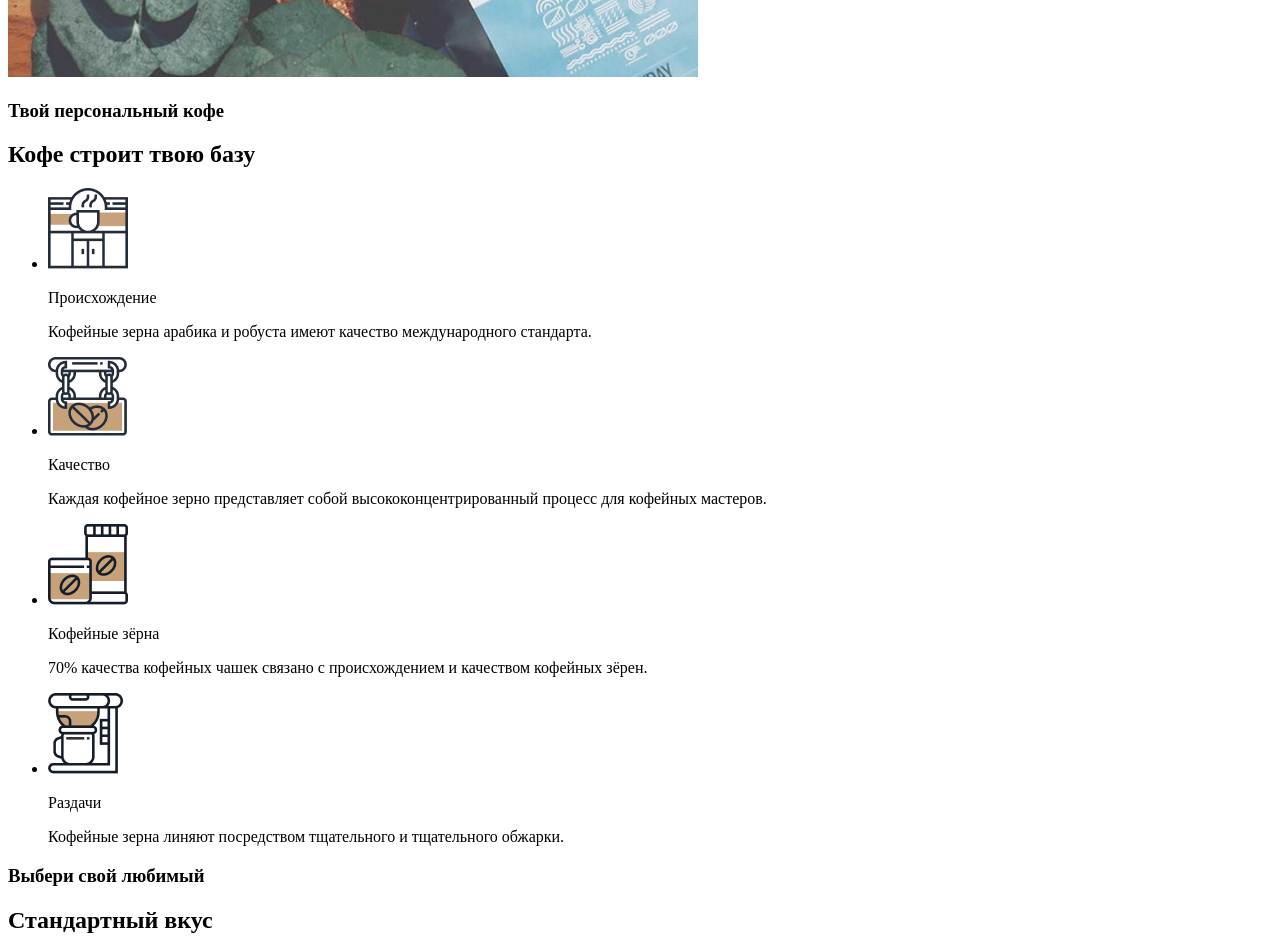
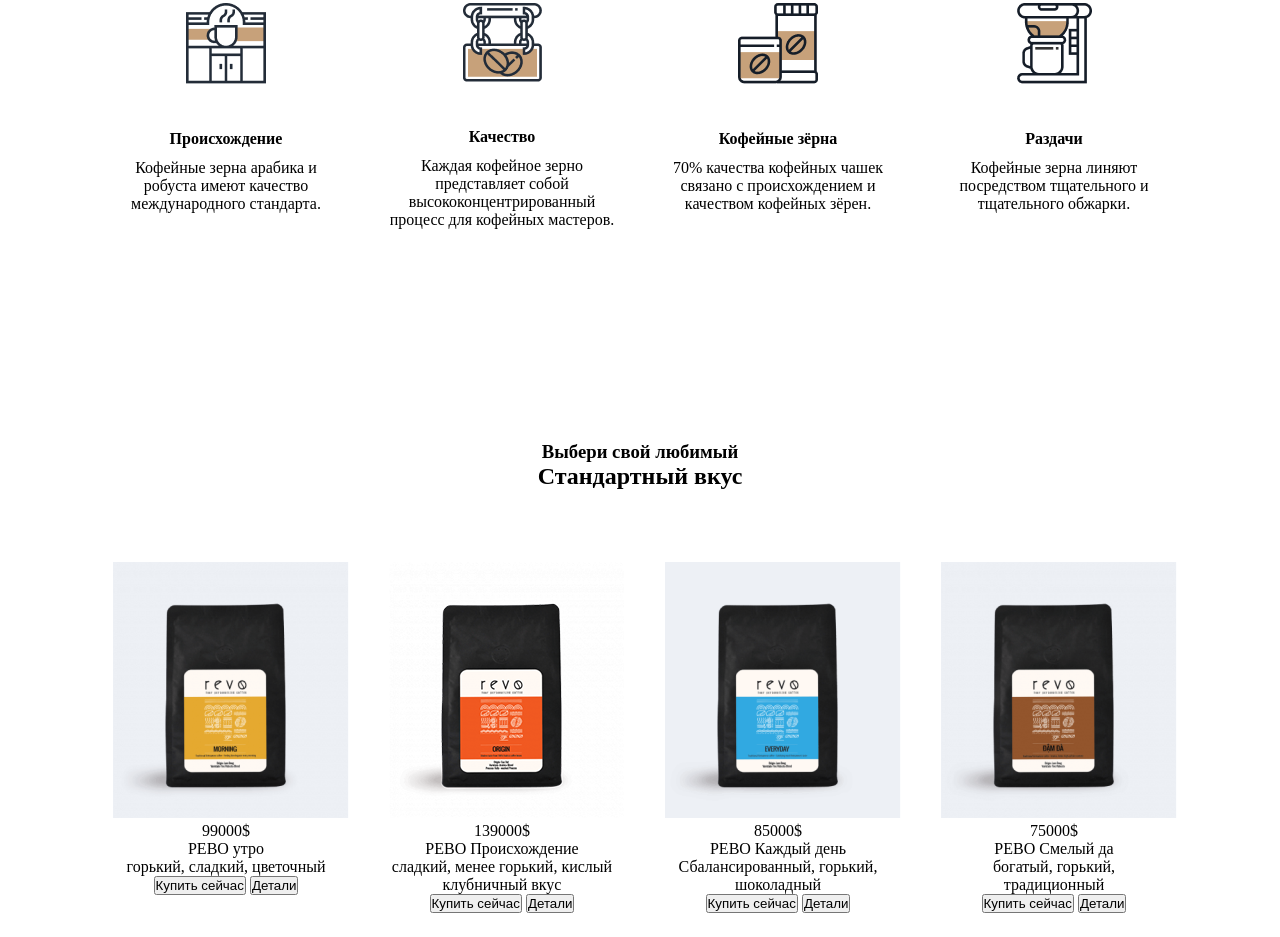
Before and after one commit to ReaperCq/Coffee, a plain HTML site: page index.html in a window 1280 px wide. Shown: the part 976-1913 px from the top of the page. Drawn offline with Linux system fonts and the light colour scheme.

Commit message:
добавление стилей

```diff
--- a/index.html
+++ b/index.html
@@ -1,86 +1,92 @@
 <!DOCTYPE html>
 <html lang="ru">
+
 <head>
     <meta charset="UTF-8">
     <meta name="viewport" content="width=device-width, initial-scale=1.0">
     <title>Кофе</title>
-    <link rel = "icon" href="assets/IC_coffee.png" type="image/x-icon">
+    <link rel="icon" href="assets/IC_coffee.png" type="image/x-icon">
+    <link rel="stylesheet" href="./style.css">
 </head>
 
 <body>
-    <header>
-        <div class="logo">
-            <img src="assets/LOGO.png">
+    <header class="header">
+        <div class="header__logo">
+            <img src="assets/LOGO.png" alt="logo">
         </div>
-        <h1>Твой персональный кофе</h1>
+        <h1 class="header__title">Твой персональный кофе</h1>
+        <div>
+            <img src="assets/Баннер.png">
+        </div>
         <nav>
             <h2>Главная</h2>
             <ul>
                 <li>
-                    <a href="section-features">Кофе</a>
+                    <a href="#section-features">Кофе</a>
                 </li>
                 <li>
-                    <a href="section-coffee">Фильтр кофе</a>
+                    <a href="#section-coffee">Фильтр кофе</a>
                 </li>
                 <li>
-                    <a href="section-combo">Комбо</a>
+                    <a href="#section-combo">Комбо</a>
                 </li>
                 <li>
-                    <a href="section-gifts">Подарочные наборы</a>
+                    <a href="#section-gifts">Подарочные наборы</a>
                 </li>
                 <li>
                     <a href="">Контакты</a>
                 </li>
             </ul>
         </nav>
-        <div>
-            <img src="assets/Баннер.png">
-        </div>
+
     </header>
     <main>
-        <section id="section-features">
-            <h3>Твой персональный кофе</h3>
-            <h2>Кофе строит твою базу</h2>
-            <div>
-                <ul>
+        <section class="section" id="section-features" class="link">
+            <h3 class="title">Твой персональный кофе</h3>
+            <h2 class="title">Кофе строит твою базу</h2>
+            <div class="container">
+                <ul class="card">
                     <li>
-                        <img src="assets/ic.png">
-                        <div>
-                            <p>Происхождение</p>
+                        <img class="section__card__img" src="assets/ic.png">
+                        <div class="text__container">
+                            <p class="title">Происхождение</p>
                             <p>Кофейные зерна арабика и робуста имеют качество международного стандарта.</p>
                         </div>
                     </li>
                     <li>
-                        <img src="assets/IC (1).png">
-                        <div>
-                            <p>Качество</p>
-                            <p>Каждая кофейное зерно представляет собой высококонцентрированный процесс для кофейных мастеров.</p>
+                        <img class="section__card__img" src="assets/IC (1).png">
+                        <div class="text__container">
+                            <p class="title">Качество</p>
+                            <p>Каждая кофейное зерно представляет собой высококонцентрированный процесс для кофейных
+                                мастеров.</p>
                         </div>
                     </li>
                     <li>
-                        <img src="assets/IC (2).png">
-                        <div>
-                            <p>Кофейные зёрна</p>
+                        <img class="section__card__img" src="assets/IC (2).png">
+                        <div class="text__container">
+                            <p class="title">Кофейные зёрна</p>
                             <p>70% качества кофейных чашек связано с происхождением и качеством кофейных зёрен.</p>
                         </div>
                     </li>
                     <li>
-                        <img src="assets/IC (3).png">
-                        <div>
-                            <p>Раздачи</p>
+                        <img class="section__card__img" src="assets/IC (3).png">
+                        <div class="text__container">
+                            <p class="title">Раздачи</p>
                             <p>Кофейные зерна линяют посредством тщательного и тщательного обжарки.</p>
                         </div>
                     </li>
                 </ul>
             </div>
         </section>
-        <section id="section-coffee">
-            <h3>Выбери свой любимый</h3>
-            <h2>Стандартный вкус</h2>
-            <div>
-                <ul>
-                    <li>
-                        <img src="assets/IMAGE.png">
+        <section class="section" id="section-coffee">
+            <h3 class="title">Выбери свой любимый</h3>
+            <h2 class="title">Стандартный вкус</h2>
+            <div class="container">
+                <ul class="card">
+                    <li class="list">
+                        <div class="">
+                            <img src="assets/IMAGE.png">
+                        </div>
                         <div>
                             <p>99000$</p>
                             <p>РЕВО утро</p>
@@ -128,7 +134,7 @@
                 </ul>
             </div>
         </section>
-        <section id="section-gifts">
+        <section class="section" id="section-gifts">
             <h3>Лучший подарок для лучшего друга</h3>
             <h2>Подарочные наборы</h2>
             <div>
@@ -139,7 +145,9 @@
                             <div>
                                 <p>285.000$</p>
                                 <p>Набор подарков "Вьетнамский фильтрованный кофе"</p>
-                                <p>Отличный подарок ценителям кофе. Кофейные зерна тщательно отбираются и обжариваются компанией Revo технологии и секреты, полученные от известных ремесленников, а также любовь и страсть рабочих кофе... создайте чашки чистого кофе специально для вас.</p>
+                                <p>Отличный подарок ценителям кофе. Кофейные зерна тщательно отбираются и обжариваются
+                                    компанией Revo технологии и секреты, полученные от известных ремесленников, а также
+                                    любовь и страсть рабочих кофе... создайте чашки чистого кофе специально для вас.</p>
                                 <ul>
                                     <li>
                                         <img src="assets/IC_coffee.png">
@@ -177,7 +185,7 @@
                 </div>
             </div>
         </section>
-        <section id="section-combo">
+        <section class="section" id="section-combo">
             <h3>Твой персональный кофе</h3>
             <h2>Комбо</h2>
             <div>
@@ -185,13 +193,14 @@
                     <li>
                         <img src="assets/image (6).png">
                         <div>
-                            <div>
+                            <div class="class1">
                                 <div>
                                     <p>147.000$</p>
                                     <p><s>155.000$</s></p>
                                 </div>
                                 <p>Тёмное РЕВО комбо</p>
-                                <p>Содержание кофеина в Revo Dam Da достаточно сильное, чтобы не дать вам уснуть на работе...</p>
+                                <p>Содержание кофеина в Revo Dam Da достаточно сильное, чтобы не дать вам уснуть на
+                                    работе...</p>
                             </div>
                             <button>Купить сейчас</button>
                             <button>Детали</button>
@@ -231,8 +240,9 @@
             </div>
         </section>
     </main>
-<footer>
-    <p class="footer-sign">© Revo Coffee Vietnam - 2025</p>
-</footer>
+    <footer>
+        <p class="footer-sign">© Revo Coffee Vietnam - 2025</p>
+    </footer>
 </body>
+
 </html>
--- /dev/null
+++ b/style.css
@@ -0,0 +1,54 @@
+* {
+    margin: 0;
+    padding: 0;
+    box-sizing: border-box;
+}
+
+.header {
+    display: flex;
+    position: relative;
+}
+
+.header__title {}
+
+.header__logo {
+    position: absolute;
+    left: 30px;
+    top: 40px;
+}
+
+.title {
+    text-align: center;
+    font-weight: bold;
+}
+
+.card__text {}
+
+.section {
+    padding: 86px 16px 126px;
+}
+
+.container {
+    margin: 0 auto;
+    max-width: 1440px;
+}
+
+.card {
+    display: grid;
+    grid-template-columns: repeat(4, 226px);
+    gap: 50px;
+    margin-top: 72px;
+    justify-content: center;
+    text-align: center;
+    list-style: none;
+}
+
+.section__card__img {
+    padding: 0 0 41.56px;
+}
+
+.text__container {
+    display: flex;
+    flex-direction: column;
+    gap: 11px;
+}
```
